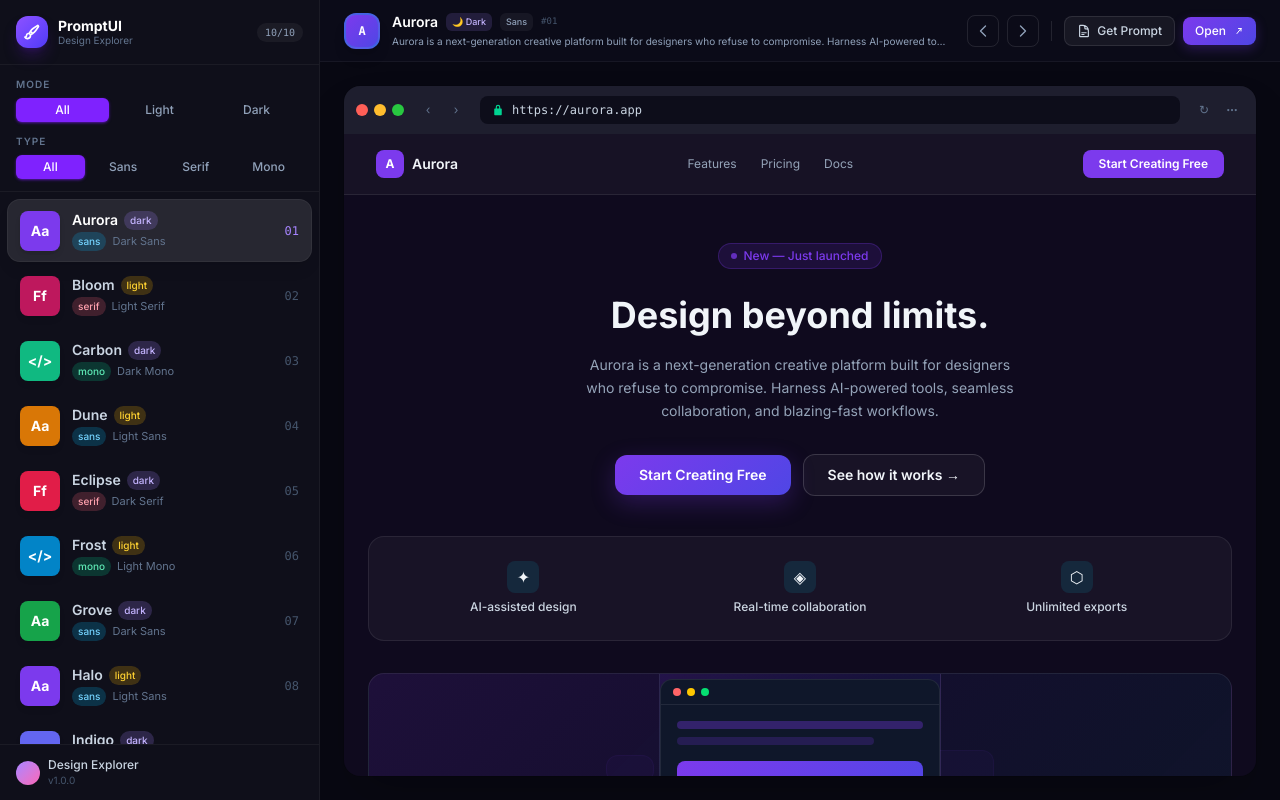
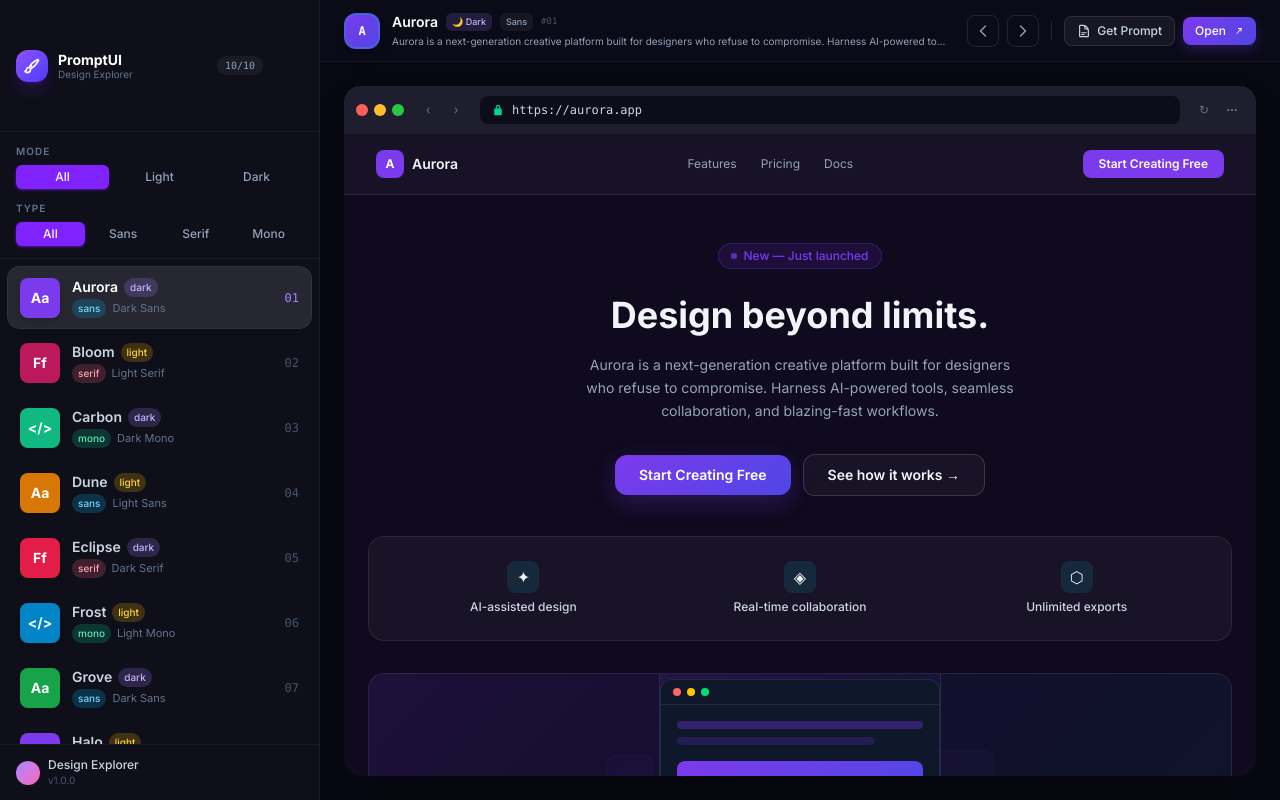
Before and after one commit to amthucdanang2015-pixel/design-prompt, a Next.js app: page / in a window 1280 px wide. Built offline with nearby package versions, Linux system fonts and the light colour scheme.

Commit message:
Add files via upload

```diff
--- a/src/components/Sidebar.tsx
+++ b/src/components/Sidebar.tsx
@@ -36,7 +36,7 @@ export default function Sidebar({ items, selectedId, onSelect }: SidebarProps) {
             <p className="text-[10px] text-slate-500 leading-none mt-0.5">Design Explorer</p>
           </div>
         </div>
-        <span className="text-[10px] font-mono bg-white/5 text-slate-400 px-2 py-0.5 rounded-full">
+        <span className="text-[10px] m-10 font-mono bg-white/5 text-slate-400 px-2 py-0.5 rounded-full">
           {visibleCount}/{items.length}
         </span>
       </div>
@@ -89,13 +89,12 @@ export default function Sidebar({ items, selectedId, onSelect }: SidebarProps) {
 
       {/* Mobile drawer */}
       <div
-        className={`md:hidden fixed top-0 left-0 h-full w-72 z-50 transform transition-transform duration-300 ease-in-out ${
-          mobileOpen ? 'translate-x-0' : '-translate-x-full'
-        }`}
+        className={`md:hidden fixed top-0 left-0 h-full w-72 z-50 transform transition-transform duration-300 ease-in-out ${mobileOpen ? 'translate-x-0' : '-translate-x-full'
+          }`}
       >
         <button
           onClick={() => setMobileOpen(false)}
-          className="absolute top-4 right-4 w-7 h-7 bg-white/10 rounded-lg flex items-center justify-center text-slate-300 text-sm z-10"
+          className="absolute top-12 right-4 w-7 h-7 bg-white/10 rounded-lg flex items-center justify-center text-slate-300 text-sm z-10"
           aria-label="Close sidebar"
         >
           ✕
```
